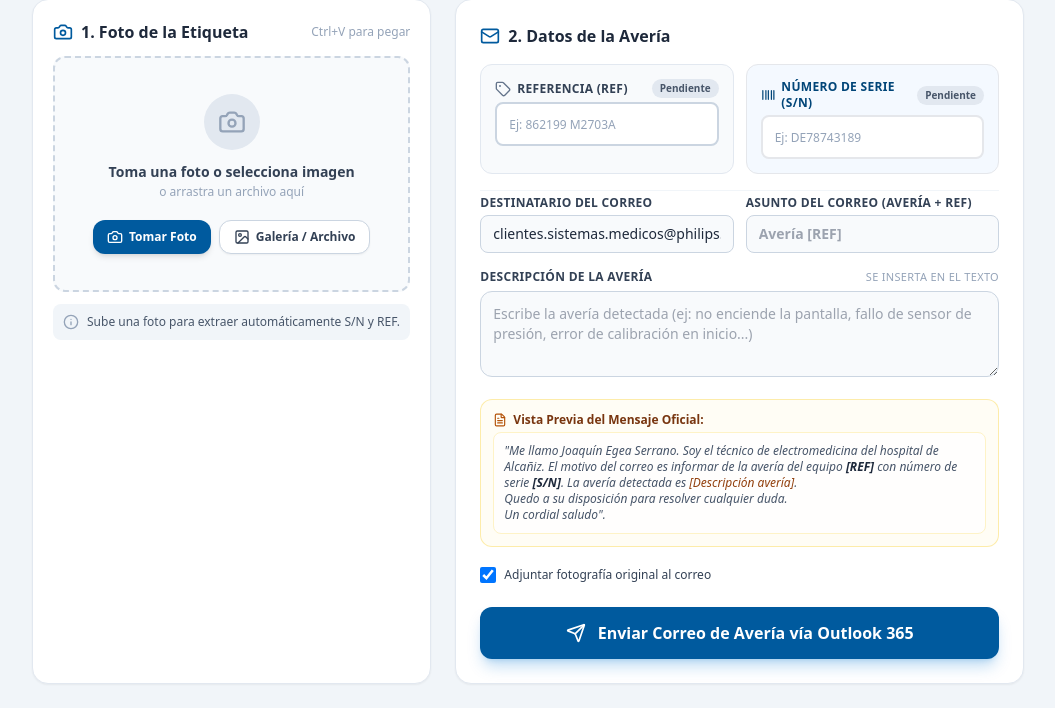
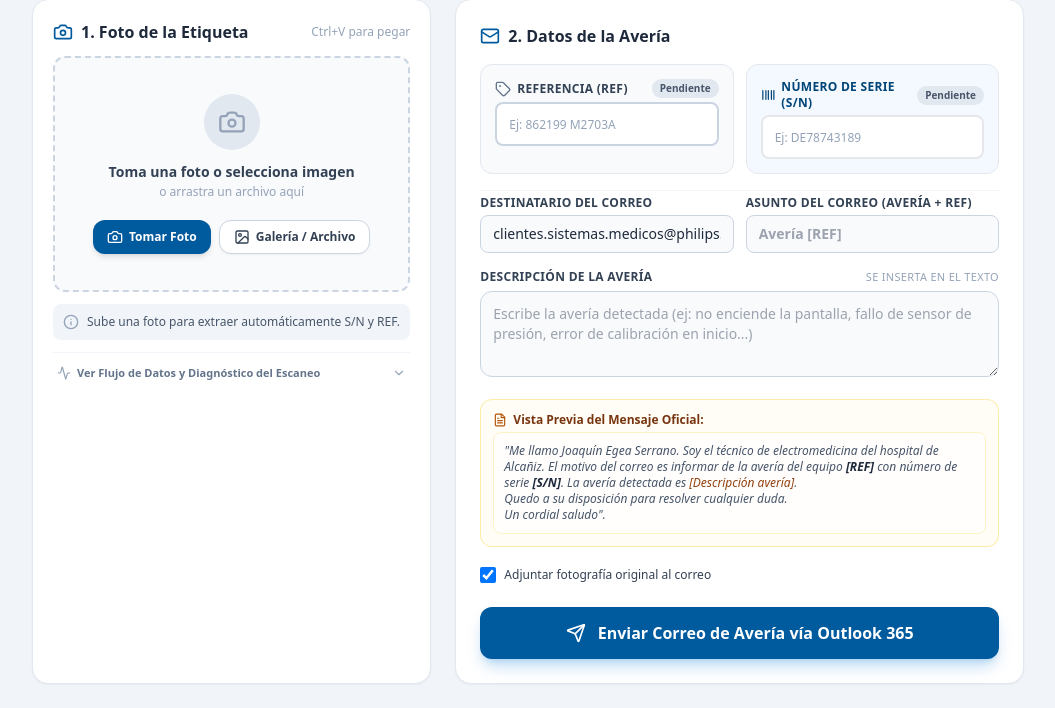
Before and after one commit to jegeas/averias-alcaniz, a FastAPI app: page / in a window 1280 px wide. Shown: the part 94-802 px from the top of the page, without its empty margins (112-1167 px from the left). Run offline with FastAPI, Linux system fonts and the light colour scheme; some libraries are stand-ins or nearby versions.

Commit message:
Add files via upload

```diff
--- a/templates/index.html
+++ b/templates/index.html
@@ -138,6 +138,20 @@
                     <div id="candidatesContainer" class="hidden mt-3">
                         <label class="text-xs font-bold text-slate-500 uppercase tracking-wider block mb-1.5">Valores detectados:</label>
                         <div id="candidatesList" class="flex flex-wrap gap-1.5"></div>
+                    </div>
+
+                    <!-- Data Flow & Diagnostics Accordion -->
+                    <div class="mt-3 pt-2 border-t border-slate-100">
+                        <button type="button" id="btnToggleDiagnostics" class="w-full text-left text-[11px] font-bold text-slate-500 hover:text-slate-700 flex items-center justify-between py-1 px-1 rounded transition-colors">
+                            <span class="flex items-center gap-1.5">
+                                <i data-lucide="activity" class="w-3.5 h-3.5 text-slate-400"></i>
+                                Ver Flujo de Datos y Diagnóstico del Escaneo
+                            </span>
+                            <i data-lucide="chevron-down" id="iconDiagChevron" class="w-3.5 h-3.5 text-slate-400 transition-transform duration-200"></i>
+                        </button>
+                        <div id="diagnosticsConsole" class="hidden mt-2 p-2.5 bg-slate-900 text-slate-200 rounded-xl font-mono text-[11px] leading-relaxed max-h-48 overflow-y-auto space-y-1 shadow-inner border border-slate-800">
+                            <div class="text-slate-400">Esperando imagen para mostrar el flujo de análisis...</div>
+                        </div>
                     </div>
                 </div>
             </div>
@@ -436,6 +450,19 @@
             btn.addEventListener('click', () => mobileQRModal.classList.add('hidden'));
         });
 
+        // Diagnostics Accordion Toggle
+        const btnToggleDiagnostics = document.getElementById('btnToggleDiagnostics');
+        const diagnosticsConsole = document.getElementById('diagnosticsConsole');
+        const iconDiagChevron = document.getElementById('iconDiagChevron');
+        if (btnToggleDiagnostics && diagnosticsConsole) {
+            btnToggleDiagnostics.addEventListener('click', () => {
+                const isHidden = diagnosticsConsole.classList.toggle('hidden');
+                if (iconDiagChevron) {
+                    iconDiagChevron.style.transform = isHidden ? 'rotate(0deg)' : 'rotate(180deg)';
+                }
+            });
+        }
+
         function updateLivePreview() {
             const refVal = inputREF.value.trim() || '[REF]';
             const snVal = inputSN.value.trim() || '[S/N]';
@@ -596,6 +623,22 @@
                 }
 
                 updateLivePreview();
+
+                // Populate Real-Time Diagnostics Console
+                if (data.logs && Array.isArray(data.logs)) {
+                    const consoleEl = document.getElementById('diagnosticsConsole');
+                    if (consoleEl) {
+                        consoleEl.innerHTML = data.logs.map(log => {
+                            let color = 'text-slate-300';
+                            if (log.includes('[OK]') || log.includes('✨') || log.includes('exitosa')) color = 'text-emerald-400 font-bold';
+                            else if (log.includes('[AVISO]') || log.includes('⚠️')) color = 'text-amber-300 font-medium';
+                            else if (log.includes('[ERROR]') || log.includes('❌') || log.includes('fallo')) color = 'text-rose-400 font-bold';
+                            else if (log.includes('[GEMINI]') || log.includes('[INICIO]') || log.includes('🚀')) color = 'text-purple-300 font-semibold';
+                            else if (log.includes('[INFO]') || log.includes('[LOCAL OCR]')) color = 'text-sky-300';
+                            return `<div class="${color}">${log}</div>`;
+                        }).join('');
+                    }
+                }
 
                 // Status Banner
                 if (data.success) {
```
